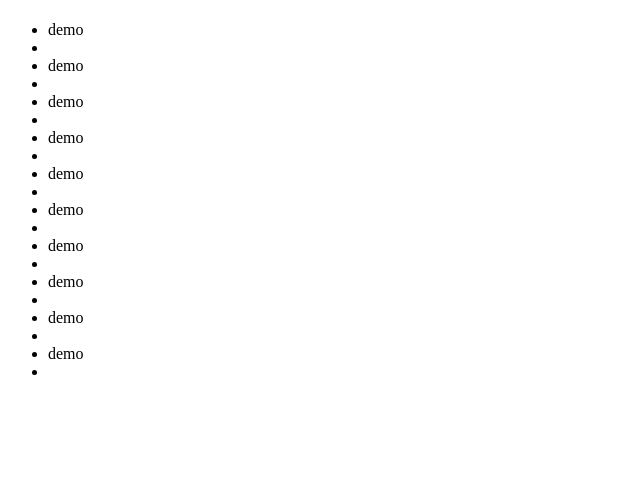
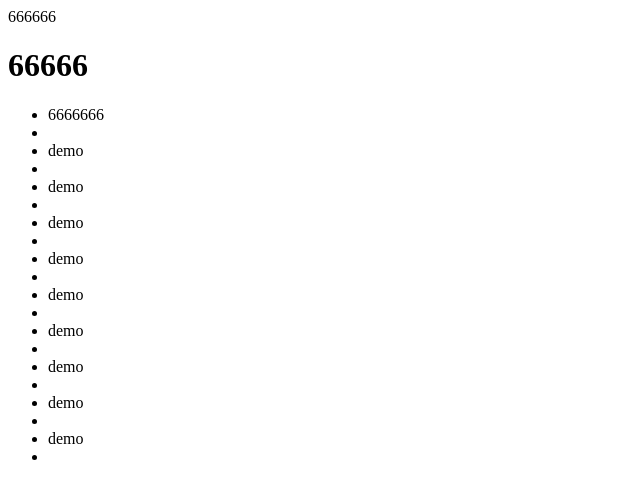
Before and after one commit to azai0326/git-demo, a plain HTML site: page index.html in a window 1280 px wide. Shown: the whole page, without its empty margins (0-640 px from the left). Drawn offline with Linux system fonts and the light colour scheme.

Commit message:
plus 6666

```diff
--- a/index.html
+++ b/index.html
@@ -5,9 +5,10 @@
   <title>Document</title>
 </head>
 <body>
-  <h1></h1>
+  666666
+  <h1>66666</h1>
   <ul id="feature-list">
-    <li class="feature-list-item">demo
+    <li class="feature-list-item">6666666
       <li></li>
     </li>
     <li class="feature-list-item">demo
```
